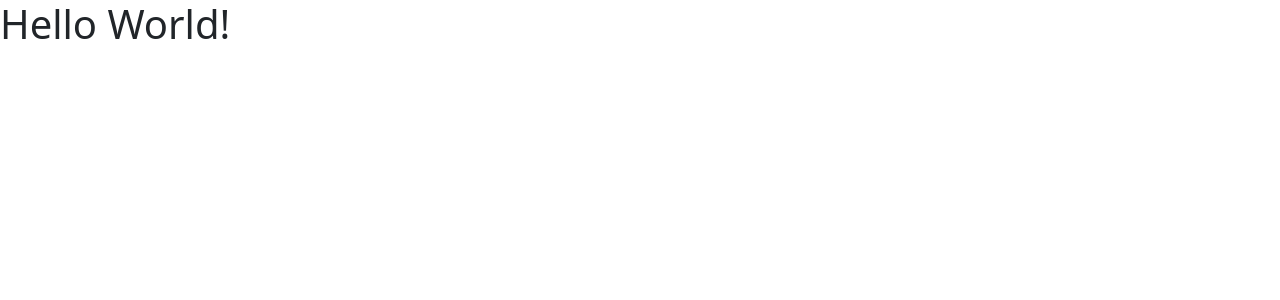
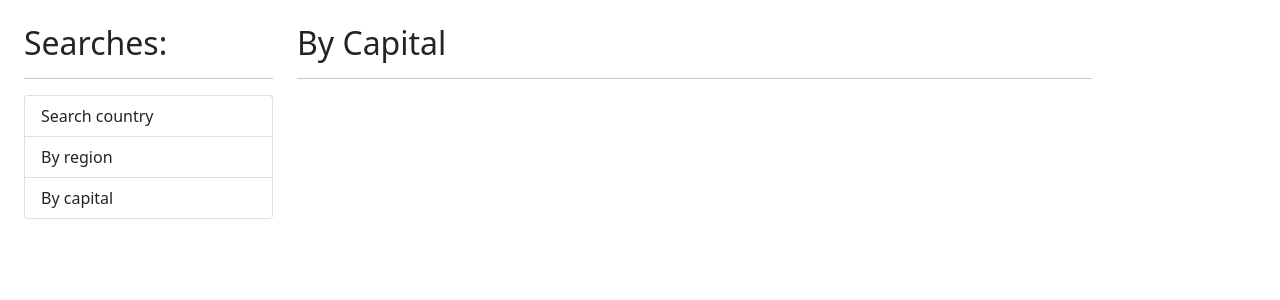
Before and after one commit to NianDewei/countries-app-angular, an Angular app: page / in a window 1280 px wide. Shown: the top 300 px of the page. Built offline with nearby package versions, Linux system fonts and the light colour scheme.

Commit message:
03 | Creating HTML structure of the app

```diff
--- a/src/app/app.component.html
+++ b/src/app/app.component.html
@@ -1 +1,17 @@
-<h1>Hello World!</h1>
+<div class="row container mt-4">
+
+    <div class="col-3">
+      <h2>Searches:</h2>
+      <hr>
+      <ul class="list-group">
+        <li class="list-group-item">Search country</li>
+        <li class="list-group-item">By region</li>
+        <li class="list-group-item">By capital</li>
+      </ul>
+    </div>
+
+    <div class="col">
+      <h2>By Capital</h2>
+      <hr>
+    </div>
+</div>
```
